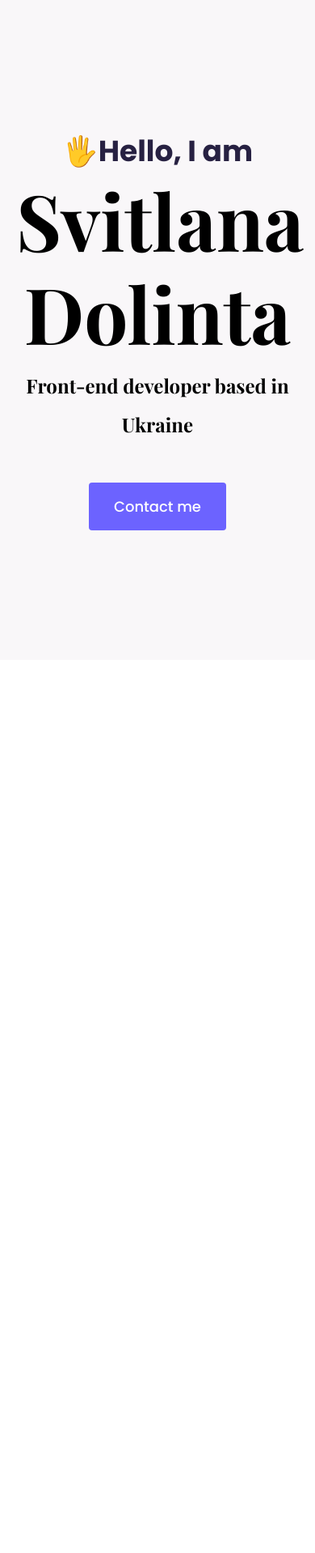
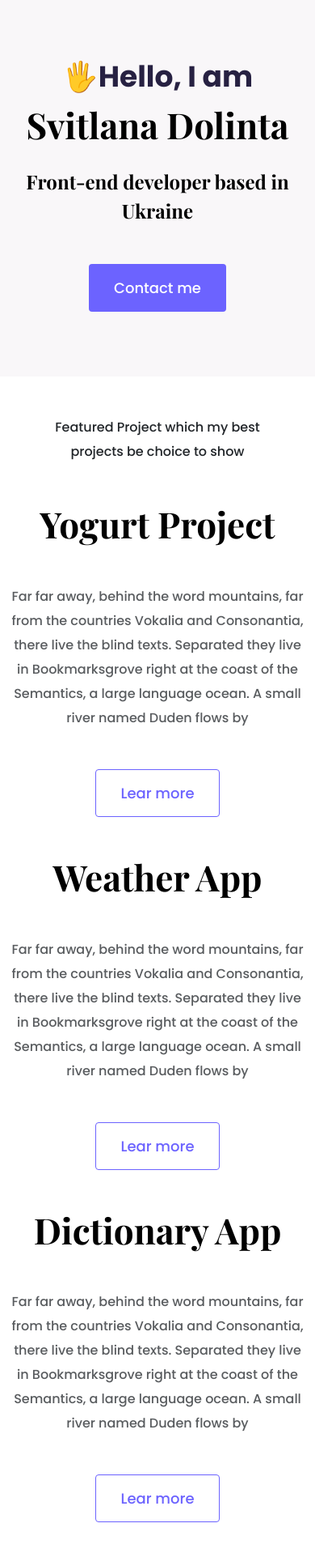
Before and after one commit to SvitlaM/portfolio-project, a plain HTML site: page index.html in a window 390 px wide. Shown: the whole page at 81% size. Before the commit the page ends 844 px from the top, so only its background shows below. Drawn offline with nearby package versions, Linux system fonts and the light colour scheme.

Commit message:
Added homepage  content design

```diff
--- a/index.html
+++ b/index.html
@@ -46,5 +46,61 @@
         <a href="#" class="btn btn-branding">Contact me</a>
       </div>
     </div>
+    <p class="text-center m-5">
+      Featured Project which my best projects be choice to show
+    </p>
+    <div class="container">
+      <div class="row mb-5">
+        <div class="col d-none d-lg-block">
+          <img src="images/yogurt.png" class="img-fluid" alt="" />
+        </div>
+        <div class="col">
+          <div class="project-description">
+            <h2 class="mb-5">Yogurt Project</h2>
+            <p class="mb-5 text-muted">
+              Far far away, behind the word mountains, far from the countries
+              Vokalia and Consonantia, there live the blind texts. Separated
+              they live in Bookmarksgrove right at the coast of the Semantics, a
+              large language ocean. A small river named Duden flows by
+            </p>
+            <a href="" class="btn btn-branding-outline">Lear more</a>
+          </div>
+        </div>
+      </div>
+      <div class="row mb-5">
+        <div class="col">
+          <div class="project-description">
+            <h2 class="mb-5">Weather App</h2>
+            <p class="mb-5 text-muted">
+              Far far away, behind the word mountains, far from the countries
+              Vokalia and Consonantia, there live the blind texts. Separated
+              they live in Bookmarksgrove right at the coast of the Semantics, a
+              large language ocean. A small river named Duden flows by
+            </p>
+            <a href="" class="btn btn-branding-outline">Lear more</a>
+          </div>
+        </div>
+        <div class="col d-none d-lg-block">
+          <img src="images/weather.png" class="img-fluid" alt="" />
+        </div>
+      </div>
+      <div class="row mb-5">
+        <div class="col d-none d-lg-block">
+          <img src="images/dictionary.png" class="img-fluid" alt="" />
+        </div>
+        <div class="col">
+          <div class="project-description">
+            <h2 class="mb-5">Dictionary App</h2>
+            <p class="mb-5 text-muted">
+              Far far away, behind the word mountains, far from the countries
+              Vokalia and Consonantia, there live the blind texts. Separated
+              they live in Bookmarksgrove right at the coast of the Semantics, a
+              large language ocean. A small river named Duden flows by
+            </p>
+            <a href="" class="btn btn-branding-outline">Lear more</a>
+          </div>
+        </div>
+      </div>
+    </div>
   </body>
 </html>
--- a/styles/portfolio.css
+++ b/styles/portfolio.css
@@ -22,9 +22,15 @@ h6 {
 
 h1 {
   font-size: 96px;
+  line-height: 1.5;
+}
+h2 {
+  font-size: 64px;
 }
 p {
   font-weight: normal;
+  font-size: 16px;
+  line-height: 30px;
 }
 
 .hero {
@@ -43,7 +49,7 @@ p {
   font-family: var(--heading-font-family);
   font-weight: normal;
   font-size: 24px;
-  line-height: 2;
+  line-height: 1.5;
 }
 
 .btn-branding {
@@ -54,3 +60,35 @@ p {
   font-size: 18px;
   padding: 15px 30px;
 }
+
+.btn-branding-outline {
+  border-radius: 4px;
+  border: 1px solid var(--branding-color);
+  color: var(--branding-color);
+  line-height: 27px;
+  font-size: 18px;
+  padding: 15px 30px;
+}
+
+.project-description {
+  padding: 120px 60px;
+}
+
+@media (max-width: 900px) {
+  h1 {
+    font-size: 44px;
+    line-height: 2;
+  }
+  h2 {
+    font-size: 44px;
+  }
+
+  .hero {
+    padding: 80px 20px;
+  }
+
+  .project-description {
+    padding: 0;
+    text-align: center;
+  }
+}
```
Also changed, not shown: images/dictionary.png (added), images/weather.png (added), images/yogurt.png (added).
